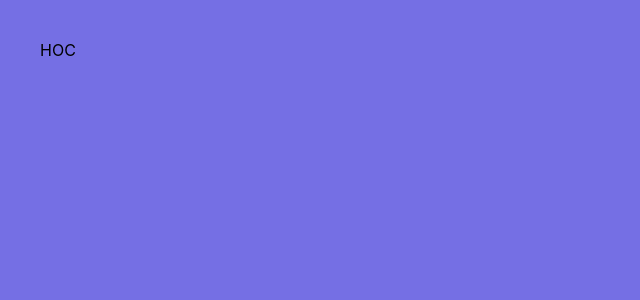
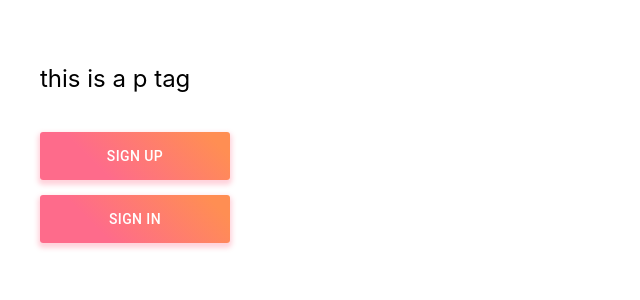
Before and after one commit to sarafotros/react-krm1, a React (Create React App) app: page / in a window 1280 px wide. Shown: the top 300 px of the page, without its empty margins (0-640 px from the left). Built offline with nearby package versions, Linux system fonts and the light colour scheme.

Commit message:
nested styled

```diff
--- a/src/index.js
+++ b/src/index.js
@@ -12,8 +12,8 @@ import HOC from './screens/HOCstyles'
 ReactDOM.render(
   <React.StrictMode>
     {/* <Home /> */}
-    {/* <MyStyles/> */}
-    <HOC/>
+    <MyStyles/>
+    {/* <HOC/> */}
   </React.StrictMode>,
   document.getElementById('root')
 );
--- a/src/screens/MtStyles.js
+++ b/src/screens/MtStyles.js
@@ -7,19 +7,25 @@ const useStyles = makeStyles({
         width: '100%',
         height: '100vh',
         padding: '40px',
-        backgroundColor: 'rgba(152,251,152 ,1)',
+        backgroundColor:  props =>props.backgroundColor,
         display: 'flex',
         flexDirection: 'column',
+        "& p": {
+           fontSize: 24
+        }
+
 	},
 });
 
 
 export default function MtStyles() {
+        const props = { backgroundColor: 'rgba(152,251,152 ,1)'}
     const classes = useStyles()
     return (
-			<div className={classes.root}>
-				<BtnStyled>Sign Up</BtnStyled>
-				<BtnStyled>Sign In</BtnStyled>
-			</div>
-		);
+            <div className={classes.root}>
+                <p>this is a p tag</p>
+                <BtnStyled>Sign Up</BtnStyled>
+                <BtnStyled>Sign In</BtnStyled>
+        </div>
+);
 }
```
